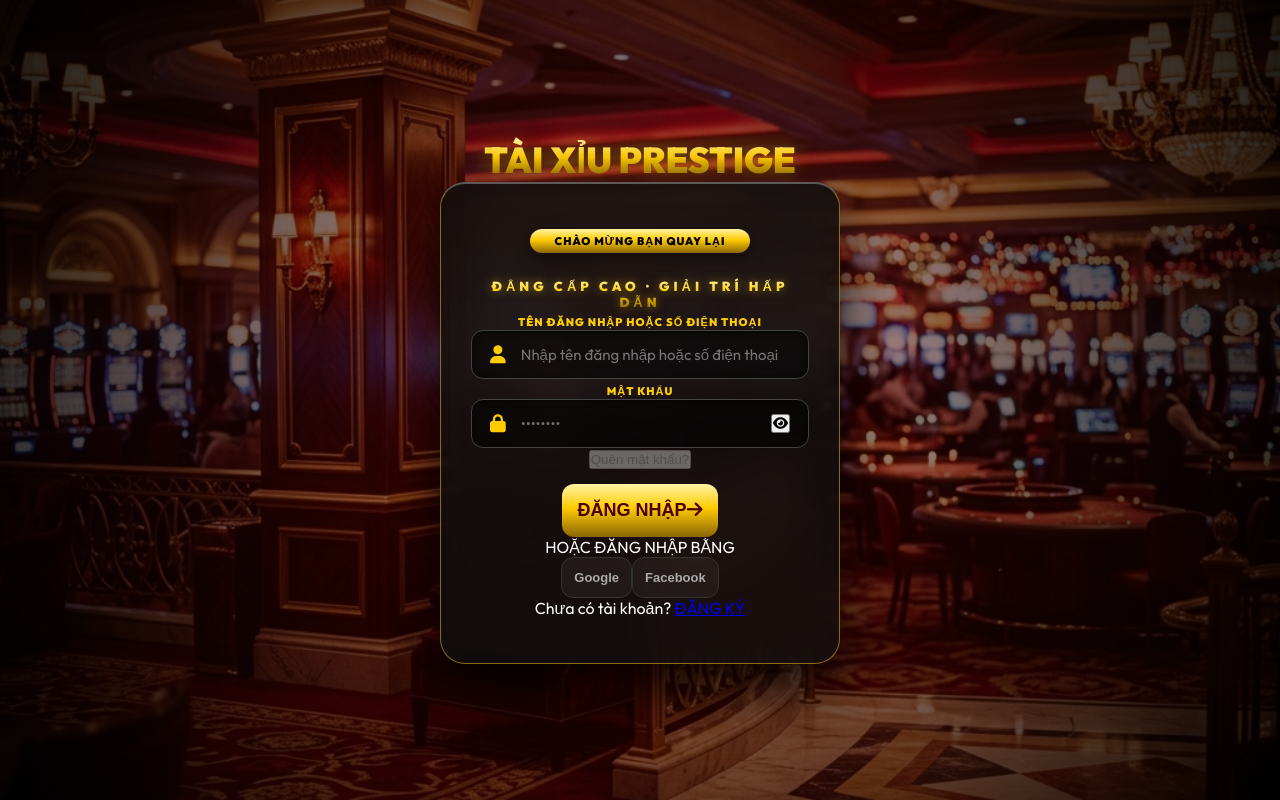
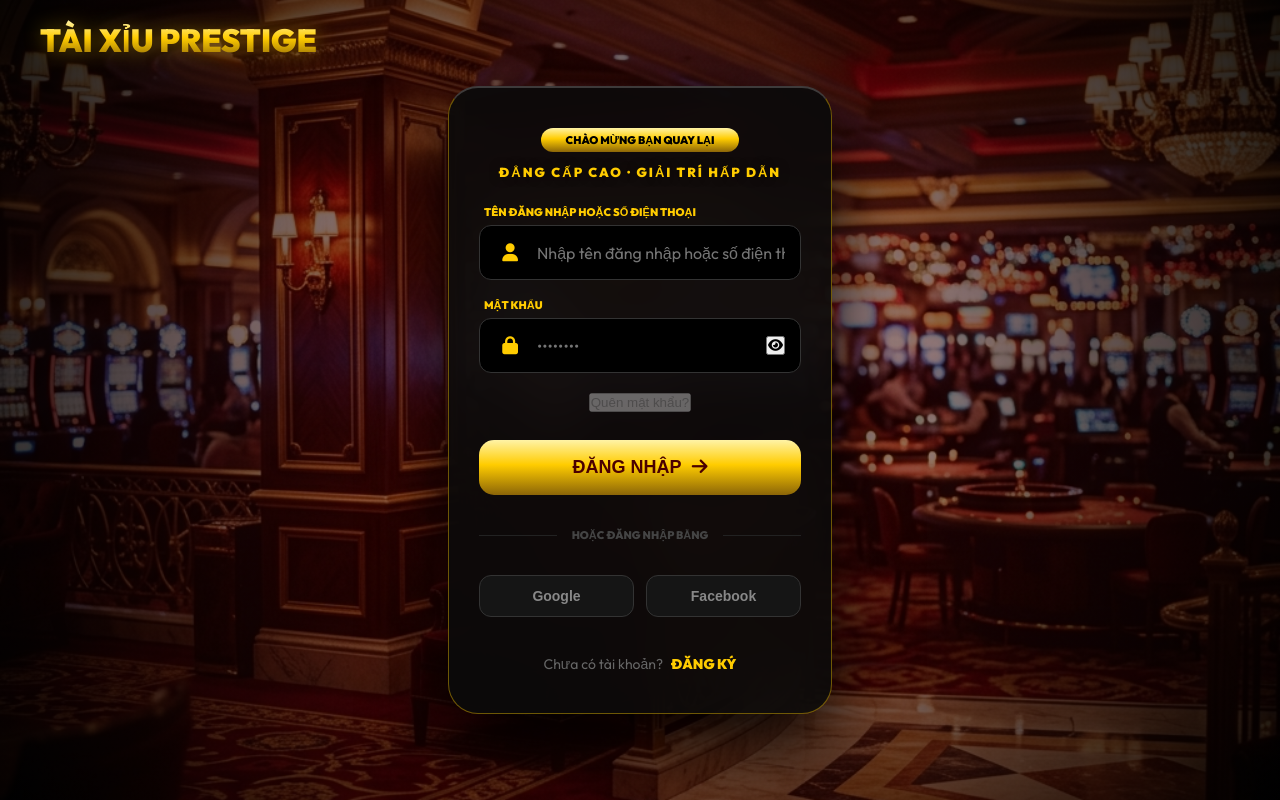
Before and after one commit to Elysiam001/DaiHocNongLamBacGiang, a React (Vite) app: page /login in a window 1280 px wide. Built offline with nearby package versions, Linux system fonts and the light colour scheme.

Commit message:
Fix absolute symmetry and alignment for all pages

```diff
--- a/src/styles/global.css
+++ b/src/styles/global.css
@@ -2,166 +2,111 @@
 
 :root {
   --gold-metallic: linear-gradient(180deg, #fff3a6 0%, #ffcc00 45%, #8b6508 100%);
-  --gold-glow: 0 0 20px rgba(255, 204, 0, 0.4);
+  --bar-bg: linear-gradient(180deg, #222 0%, #111 100%);
   --font-main: 'Outfit', sans-serif;
 }
 
 * { box-sizing: border-box; margin: 0; padding: 0; }
-body { font-family: var(--font-main); background: #000; color: #fff; }
+body { font-family: var(--font-main); background: #000; color: #fff; overflow-x: hidden; }
 
+/* --- AUTH PAGES (LOGIN/REGISTER) --- */
 .page.auth-bg {
   min-height: 100vh;
   background: radial-gradient(circle at center, rgba(139,0,0,0.3) 0%, rgba(0,0,0,0.9) 100%), url('/assets/bg_lobby.png');
   background-size: cover; background-position: center; background-attachment: fixed;
   display: flex; flex-direction: column; align-items: center; justify-content: center;
+  padding: 20px;
 }
 
 .auth__card {
-  width: 100%; max-width: 400px;
-  background: rgba(15, 15, 15, 0.85);
-  border: 1px solid rgba(255, 204, 0, 0.5);
-  border-top: 2px solid rgba(255, 255, 255, 0.3);
-  border-radius: 25px;
-  padding: 45px 30px;
-  box-shadow: 0 25px 60px rgba(0,0,0,0.9);
+  width: 100%; max-width: 440px;
+  background: rgba(10, 10, 10, 0.92);
+  border: 1px solid rgba(255, 204, 0, 0.4);
+  border-top: 2px solid rgba(255, 255, 255, 0.2);
+  border-radius: 30px;
+  padding: 40px 30px;
+  box-shadow: 0 30px 80px rgba(0,0,0,1);
   text-align: center;
-  backdrop-filter: blur(20px);
+  backdrop-filter: blur(25px);
+  display: flex; flex-direction: column; align-items: center;
 }
 
-.auth__header .badge {
+.brand__text {
+  font-size: 32px; font-weight: 900; color: #ffcc00;
   background: var(--gold-metallic);
-  color: #000; padding: 5px 25px; border-radius: 30px;
-  font-size: 11px; font-weight: 900; display: inline-block; margin-bottom: 25px;
-  letter-spacing: 1px; box-shadow: 0 5px 15px rgba(0,0,0,0.5);
+  -webkit-background-clip: text; -webkit-text-fill-color: transparent;
+  filter: drop-shadow(0 0 10px rgba(255, 204, 0, 0.4));
+  margin-bottom: 25px; text-transform: uppercase;
 }
 
+.auth__header { width: 100%; margin-bottom: 25px; }
+.auth__header .badge {
+  background: var(--gold-metallic); color: #000;
+  padding: 5px 25px; border-radius: 30px; font-size: 11px;
+  font-weight: 900; margin-bottom: 12px; display: inline-block;
+}
 .auth__header .subtitle {
-  font-size: 13px; color: #fff; font-weight: 900;
-  letter-spacing: 4px; text-transform: uppercase;
-  background: var(--gold-metallic);
-  -webkit-background-clip: text;
-  -webkit-text-fill-color: transparent;
-  filter: drop-shadow(0 0 5px rgba(255, 204, 0, 0.5));
+  font-size: 13px; font-weight: 900; color: #ffcc00;
+  letter-spacing: 2px; text-transform: uppercase;
+  display: block; width: 100%; text-shadow: 0 0 10px rgba(0,0,0,0.5);
 }
 
+.form { display: flex; flex-direction: column; gap: 18px; width: 100%; }
+
+.field { display: flex; flex-direction: column; gap: 6px; width: 100%; }
 .field__label {
   font-size: 11px; font-weight: 900; color: #ffcc00;
-  text-align: left; margin-bottom: 12px; letter-spacing: 1px;
+  text-align: left; margin-left: 5px; text-transform: uppercase;
+  display: flex; justify-content: space-between; align-items: center;
 }
 
 .input {
-  background: rgba(0,0,0,0.5); border: 1px solid #444; border-radius: 12px;
-  display: flex; align-items: center; padding: 0 18px; transition: 0.3s;
-  box-shadow: inset 0 2px 5px rgba(0,0,0,0.5);
+  background: #000; border: 1px solid #333; border-radius: 12px;
+  display: flex; align-items: center; padding: 0 15px;
+  height: 55px; transition: 0.3s; width: 100%;
 }
-.input:focus-within { border-color: #ffcc00; box-shadow: 0 0 15px rgba(255,204,0,0.4), inset 0 2px 5px rgba(0,0,0,0.5); }
-.input__icon { color: #ffcc00; font-size: 18px; margin-right: 15px; }
+.input:focus-within { border-color: #ffcc00; box-shadow: 0 0 15px rgba(255,204,0,0.3); }
+.input__icon { color: #ffcc00; font-size: 18px; min-width: 30px; text-align: center; margin-right: 12px; }
 .input input {
-  background: transparent; border: none; color: #fff; padding: 14px 0;
-  font-size: 15px; width: 100%; outline: none; font-family: var(--font-main);
+  flex: 1; background: transparent; border: none; color: #fff;
+  font-size: 16px; outline: none; font-family: var(--font-main);
+  height: 100%;
 }
 
 .primary {
   background: var(--gold-metallic);
-  border: none; border-radius: 12px; padding: 16px; color: #4a0000;
-  font-size: 18px; font-weight: 900; cursor: pointer; transition: 0.3s;
-  text-transform: uppercase; margin-top: 15px;
-  position: relative; overflow: hidden;
+  border: none; border-radius: 15px; height: 55px;
+  color: #4a0000; font-size: 18px; font-weight: 900;
+  cursor: pointer; transition: 0.3s; text-transform: uppercase;
+  margin-top: 10px; width: 100%; display: flex; align-items: center; justify-content: center; gap: 10px;
 }
-.primary:hover { transform: translateY(-2px); box-shadow: 0 10px 25px rgba(255,204,0,0.6); }
+.primary:hover { transform: translateY(-2px); box-shadow: 0 10px 20px rgba(255,204,0,0.5); }
 
-/* Shimmer Effect for Button */
-.primary::after {
-  content: ""; position: absolute; top: 0; left: -100%; width: 50%; height: 100%;
-  background: linear-gradient(90deg, transparent, rgba(255,255,255,0.4), transparent);
-  transform: skewX(-20deg); transition: 0.5s;
+.check {
+  display: flex; align-items: center; gap: 12px;
+  text-align: left; font-size: 13px; color: #aaa; cursor: pointer;
+  margin: 10px 0; width: 100%;
 }
-.primary:hover::after { left: 150%; }
+.check input { accent-color: #ffcc00; width: 20px; height: 20px; flex-shrink: 0; cursor: pointer; }
 
+.divider {
+  display: flex; align-items: center; gap: 15px; margin: 15px 0;
+  color: #444; font-size: 11px; font-weight: 900; width: 100%;
+}
+.divider::before, .divider::after { content: ""; flex: 1; height: 1px; background: #222; }
+
+.social { display: flex; gap: 12px; width: 100%; }
 .social__btn {
-  background: rgba(255,255,255,0.05); border: 1px solid #333; color: #aaa;
-  padding: 12px; border-radius: 12px; flex: 1; font-size: 13px; font-weight: 700;
-  transition: 0.3s;
+  flex: 1; background: #151515; border: 1px solid #333;
+  color: #888; padding: 12px; border-radius: 12px;
+  font-size: 14px; font-weight: 700; cursor: pointer; transition: 0.2s;
 }
-.social__btn:hover { background: rgba(255,255,255,0.1); color: #fff; border-color: #555; }
+.social__btn:hover { background: #222; color: #fff; border-color: #ffcc00; }
 
-.brand__text {
-  font-size: 36px; font-weight: 900; color: #ffcc00;
-  background: var(--gold-metallic);
-  -webkit-background-clip: text;
-  -webkit-text-fill-color: transparent;
-  filter: drop-shadow(0 0 10px rgba(255, 204, 0, 0.4));
-  margin-bottom: 25px;
-}
+.footer { margin-top: 20px; font-size: 14px; color: #666; width: 100%; }
+.footer .link { color: #ffcc00; font-weight: 900; text-decoration: none; margin-left: 5px; }
 
-.footer-segment {
-  background: var(--bar-bg); border-right: 1px solid #555;
-  padding: 0 15px; position: relative;
-}
-
-.user-segment { flex: 0 0 300px; border-right: 2px solid #ffcc00; }
-.rut-tien-segment { flex: 0 0 120px; border-right: 2px solid #ffcc00; justify-content: center; }
-.nap-tien-segment { flex: 1; border: none; background: transparent; justify-content: center; padding: 0; }
-.nav-segments { flex: 2; display: flex; justify-content: space-around; border-left: 2px solid #ffcc00; }
-
-/* User Block */
-.profile-wrap { display: flex; align-items: center; gap: 10px; }
-.avatar-gold-ring {
-  width: 65px; height: 65px; border-radius: 50%; border: 3px solid #ffcc00;
-  overflow: hidden; box-shadow: 0 0 10px rgba(255, 204, 0, 0.5);
-  transform: translateY(-5px);
-}
-.name-bal-box { display: flex; flex-direction: column; }
-.user-label-name { font-size: 15px; font-weight: 900; color: #ffcc00; }
-.user-label-bal { font-size: 18px; font-weight: 1000; color: #fff; }
-
-.sdt-box {
-  position: absolute; top: -35px; left: 80px; background: rgba(0,0,0,0.9);
-  border: 1px solid #ffcc00; color: #ffcc00; padding: 2px 12px;
-  border-radius: 10px; font-size: 11px; font-weight: bold;
-}
-
-/* NẠP TIỀN BUTTON 3D */
-.btn-nap-3d {
-  width: 90%; height: 65px;
-  background: var(--gold-metallic); border: 3px solid #fff;
-  border-radius: 15px; display: flex; align-items: center; justify-content: center;
-  box-shadow: 0 5px 20px rgba(255, 204, 0, 0.8), inset 0 0 15px #fff;
-  cursor: pointer; transition: 0.2s; transform: translateY(-10px);
-}
-.btn-nap-3d span {
-  font-size: 36px; font-weight: 1000; color: #4a0000;
-  text-shadow: 1px 1px 2px rgba(255,255,255,0.5);
-}
-
-/* Nav Items */
-.nav-item-box {
-  display: flex; flex-direction: column; align-items: center; gap: 4px;
-  color: #fff; font-size: 11px; font-weight: bold; cursor: pointer;
-  min-width: 70px;
-}
-.nav-item-box i { font-size: 24px; color: #ffcc00; }
-
-.mini-game-btn-new {
-  width: 70px; height: 70px; border-radius: 50%; border: 3px solid #fff;
-  background: radial-gradient(circle, #ff0000, #4a0000);
-  display: flex; flex-direction: column; align-items: center; justify-content: center;
-  box-shadow: 0 0 20px #ff0000; transform: translateY(-20px); position: relative;
-}
-.badge-count {
-  position: absolute; top: -5px; right: -5px; background: #ffcc00;
-  color: #000; font-size: 11px; font-weight: bold; width: 22px; height: 22px;
-  border-radius: 50%; display: flex; align-items: center; justify-content: center;
-  border: 2px solid #000;
-}
-
-/* --- RE-APPLYING GLOBAL STYLES TO ENSURE NO LOSS --- */
-:root {
-  --gold-glow: 0 0 15px rgba(255, 215, 0, 0.4);
-  --gold-gradient: linear-gradient(180deg, #fff7ad 0%, #ffa500 50%, #8b4513 100%);
-  --gold-border-val: 1px solid #ffcc00;
-}
-
+/* --- LOBBY PAGE --- */
 .lobby-container {
   width: 100%; height: 100vh;
   background: linear-gradient(rgba(0,0,0,0.4), rgba(0,0,0,0.4)), url('/assets/bg_lobby.png');
@@ -181,9 +126,74 @@
 }
 .game-card::before { content: ""; position: absolute; top: -5px; left: 50%; transform: translateX(-50%); width: 100px; height: 12px; background: #ffcc00; border-radius: 10px; }
 
+/* --- FOOTER BAR --- */
+.footer-bar {
+  position: fixed; bottom: 0; width: 100%; height: 85px;
+  background: #000; display: flex; align-items: center;
+  border-top: 2px solid #ffcc00; z-index: 1000;
+}
+
+.footer-segment {
+  height: 100%; display: flex; align-items: center;
+  background: var(--bar-bg); border-right: 1px solid #444;
+  padding: 0 15px; position: relative;
+}
+
+.user-segment { flex: 0 0 320px; border-right: 2px solid #ffcc00; }
+.rut-tien-segment { flex: 0 0 130px; border-right: 2px solid #ffcc00; justify-content: center; }
+.nap-tien-segment { flex: 1; border: none; background: transparent; justify-content: center; padding: 0; }
+.nav-segments { flex: 2; display: flex; justify-content: space-around; border-left: 2px solid #ffcc00; }
+
+.profile-wrap { display: flex; align-items: center; gap: 12px; }
+.avatar-gold-ring {
+  width: 60px; height: 60px; border-radius: 50%; border: 3px solid #ffcc00;
+  overflow: hidden; box-shadow: 0 0 10px rgba(255, 204, 0, 0.5);
+  transform: translateY(-5px); background: #111;
+}
+.user-label-name { font-size: 14px; font-weight: 900; color: #ffcc00; }
+.user-label-bal { font-size: 18px; font-weight: 1000; color: #fff; }
+
+.sdt-box {
+  position: absolute; top: -30px; left: 80px; background: #000;
+  border: 1px solid #ffcc00; color: #ffcc00; padding: 2px 12px;
+  border-radius: 10px; font-size: 11px; font-weight: 900;
+}
+
+.btn-nap-3d {
+  width: 95%; height: 65px;
+  background: var(--gold-metallic); border: 2px solid #fff;
+  border-radius: 15px; display: flex; align-items: center; justify-content: center;
+  box-shadow: 0 8px 25px rgba(255, 204, 0, 0.8);
+  cursor: pointer; transition: 0.2s; transform: translateY(-10px);
+}
+.btn-nap-3d span { font-size: 32px; font-weight: 1000; color: #4a0000; }
+
+.nav-item-box {
+  display: flex; flex-direction: column; align-items: center; gap: 4px;
+  color: #fff; font-size: 11px; font-weight: bold; cursor: pointer; min-width: 65px;
+}
+.nav-item-box i { font-size: 22px; color: #ffcc00; }
+
+.mini-game-btn-new {
+  width: 75px; height: 75px; border-radius: 50%; border: 3px solid #fff;
+  background: radial-gradient(circle, #ff0000, #500);
+  display: flex; flex-direction: column; align-items: center; justify-content: center;
+  box-shadow: 0 0 20px rgba(255, 0, 0, 0.6); transform: translateY(-20px); position: relative;
+}
+.badge-count {
+  position: absolute; top: -5px; right: -5px; background: #ffcc00;
+  color: #000; font-size: 11px; font-weight: 900; width: 22px; height: 22px;
+  border-radius: 50%; display: flex; align-items: center; justify-content: center;
+  border: 2px solid #000;
+}
+
+.topbar { position: absolute; top: 0; left: 0; right: 0; padding: 20px 40px; display: flex; align-items: center; z-index: 10; }
+.backbtn { font-size: 24px; color: #fff; text-decoration: none; margin-right: 20px; font-weight: 900; }
+
 @media (max-width: 768px) {
   .footer-bar { height: auto; flex-wrap: wrap; padding-bottom: 5px; }
-  .user-segment { flex: 1; border-right: none; }
+  .user-segment { flex: 1; border-right: none; min-width: 200px; }
   .nap-tien-segment { order: -1; width: 100%; margin-bottom: 15px; }
   .nav-segments { width: 100%; border-left: none; padding-top: 10px; }
+  .auth__card { padding: 30px 20px; }
 }
```
